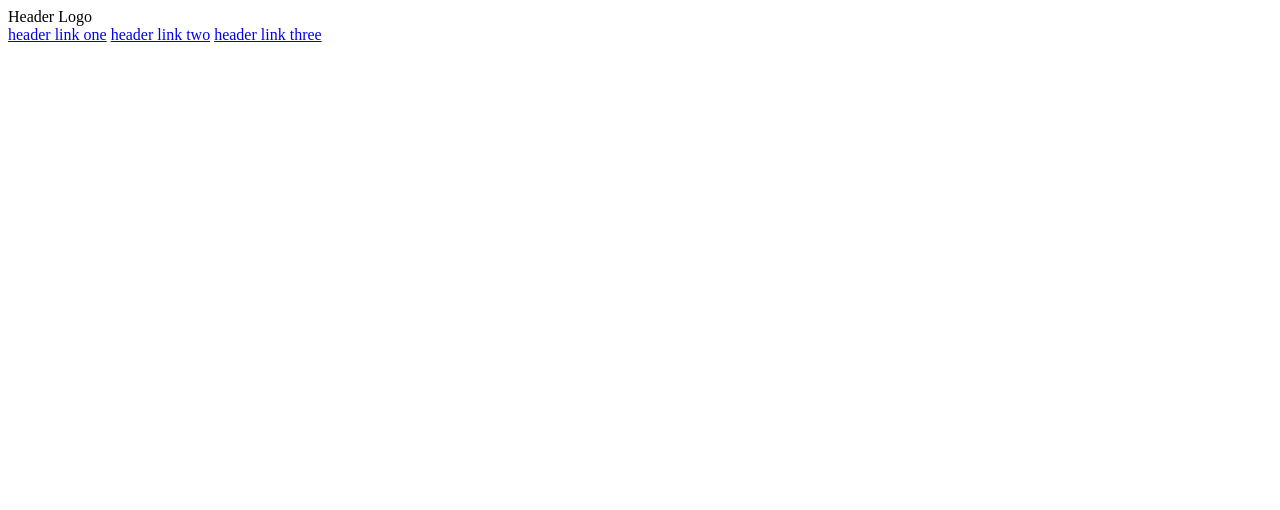
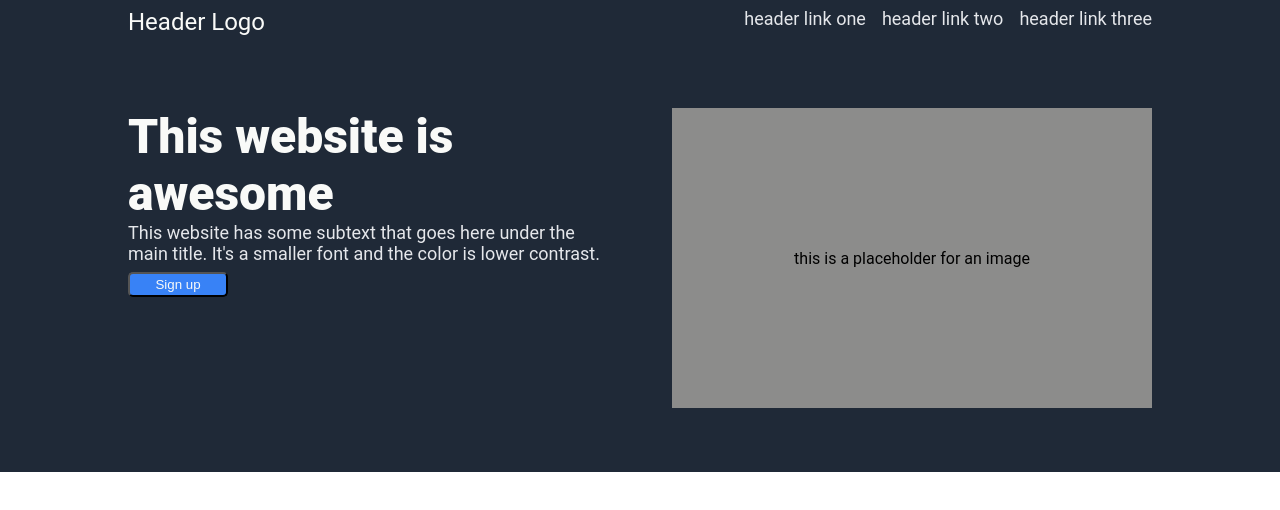
Before and after one commit to xanderboy2001/odin-landingpage, a plain HTML site: page index.html in a window 1280 px wide. Drawn offline with Linux system fonts and the light colour scheme.

Commit message:
completed header

```diff
--- a/index.html
+++ b/index.html
@@ -4,6 +4,7 @@
         <meta charset="UTF-8" />
         <meta name="viewport" content="width=device-width, initial-scale=1.0" />
         <title>Landing Page</title>
+        <link rel="stylesheet" href="style.css" />
     </head>
     <body>
         <div class="header">
@@ -14,6 +15,21 @@
                 <a href="linkthree">header link three</a>
             </div>
         </div>
+        <div class="hero">
+            <div class="hero-left">
+                <div class="hero-main">This website is awesome</div>
+                <div class="hero-secondary">
+                    This website has some subtext that goes here under the main
+                    title. It's a smaller font and the color is lower contrast.
+                </div>
+                <button>Sign up</button>
+            </div>
+            <div class="hero-right">
+                <div class="hero-image">
+                    <span>this is a placeholder for an image</span>
+                </div>
+            </div>
+        </div>
         <div class="footer"></div>
     </body>
 </html>
```
